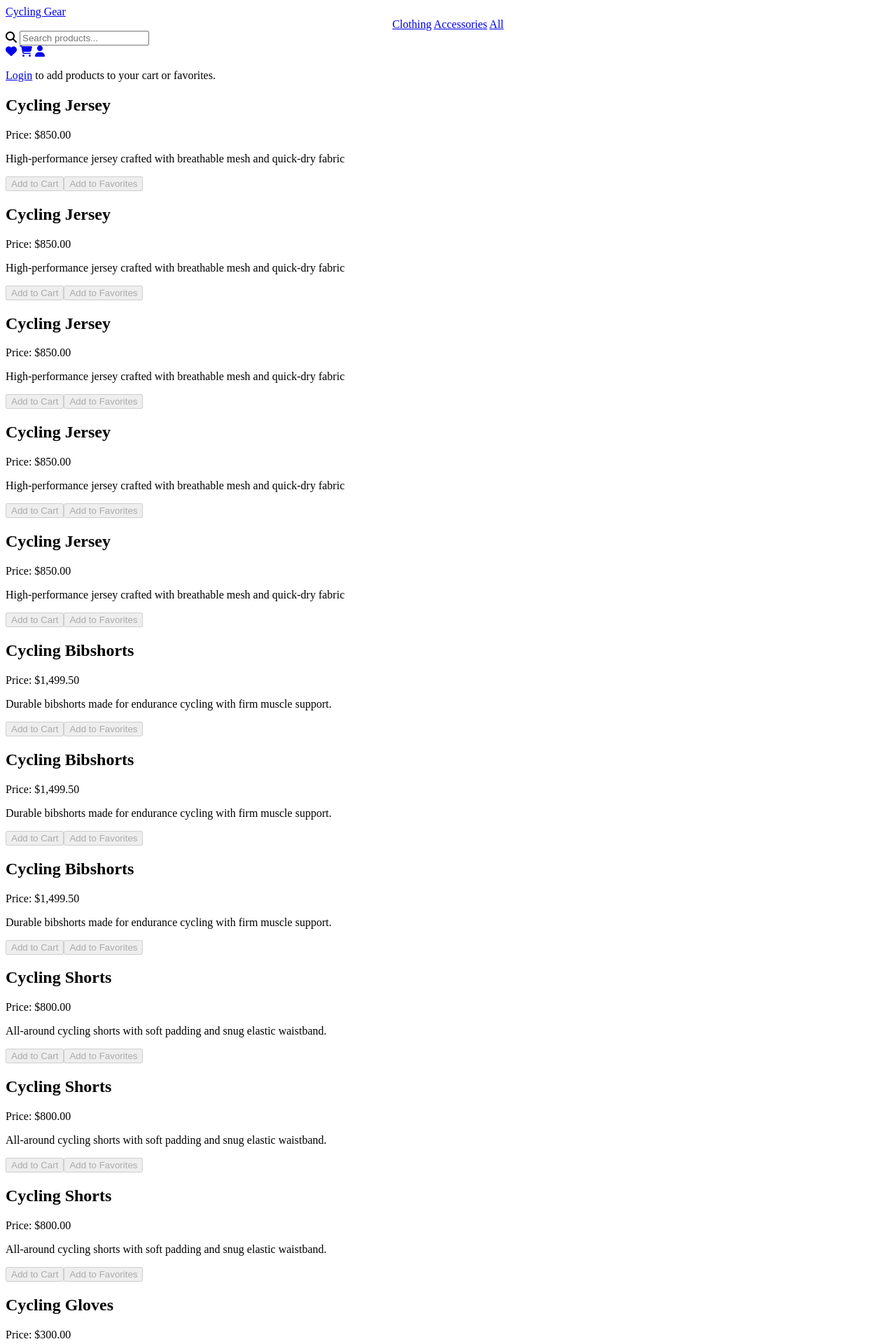
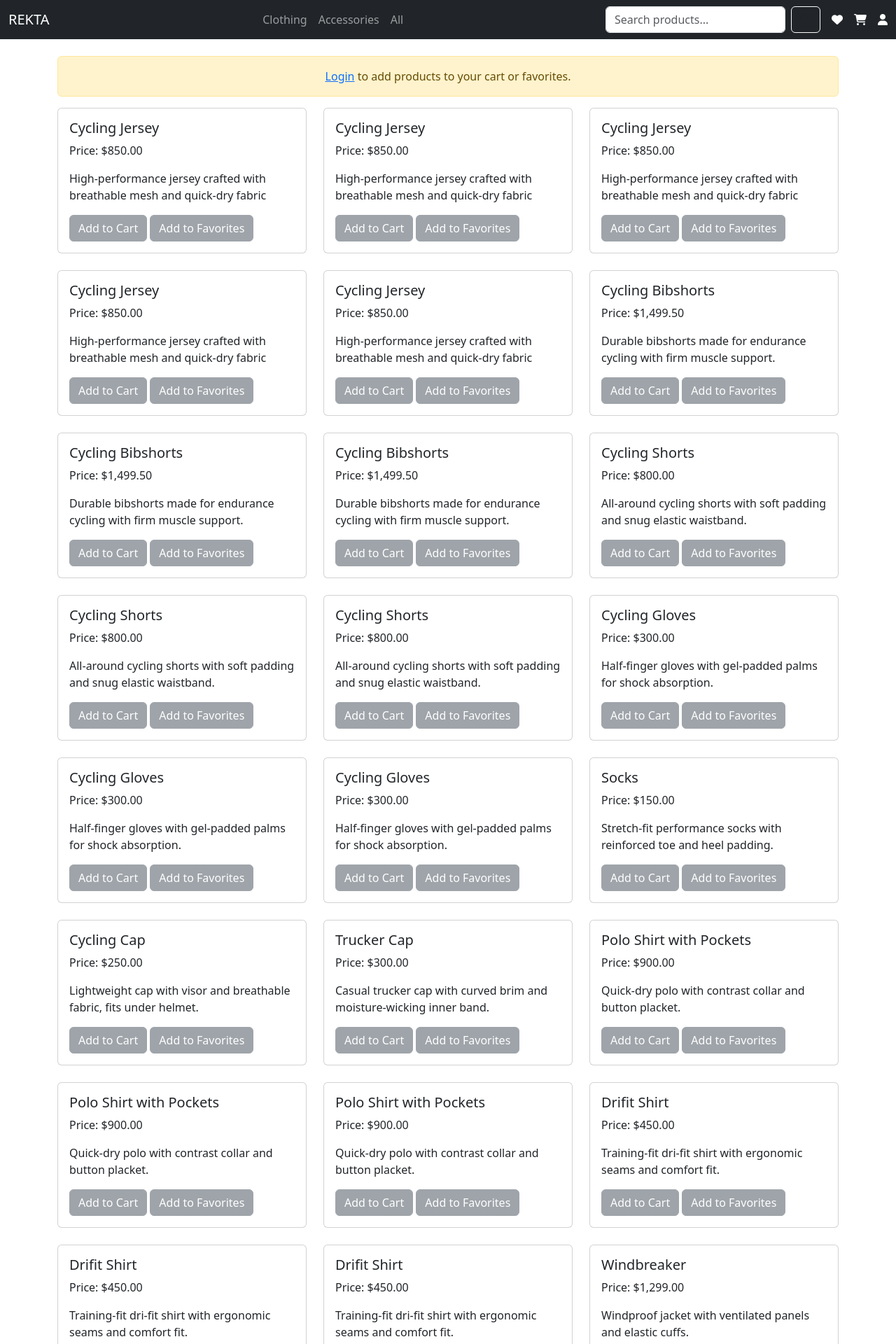
Before and after one commit to acaberdin/rekta-im2, a PHP site: page / in a window 1280 px wide. Shown: the top 1920 px of the page at 70% size. Run offline with PHP 8.4, Linux system fonts and the light colour scheme; data comes from the database, SQL or seed files in the repository.

Commit message:
2nd
-user to customer direct to the table
-searchable items

```diff
--- a/index.php
+++ b/index.php
@@ -4,6 +4,7 @@ include 'config.php';
 
 $is_logged_in = isset($_SESSION['loggedin']);
 $filter = $_GET['category'] ?? 'all';
+$search = $_GET['search'] ?? '';
 ?>
 
 <!DOCTYPE html>
@@ -11,43 +12,60 @@ $filter = $_GET['category'] ?? 'all';
 <head>
     <meta charset="UTF-8">
     <meta name="viewport" content="width=device-width, initial-scale=1.0">
-    <title>Cycling E-commerce</title>
+    <title>Rekta Cycling</title>
+    <link href="https://cdn.jsdelivr.net/npm/bootstrap@5.3.0/dist/css/bootstrap.min.css" rel="stylesheet">
+    <link rel="stylesheet" href="https://cdnjs.cloudflare.com/ajax/libs/font-awesome/6.5.0/css/all.min.css">
     <link rel="stylesheet" href="styles/main.css">
-    <link rel="stylesheet" href="https://cdnjs.cloudflare.com/ajax/libs/font-awesome/6.5.0/css/all.min.css">
+    <style>
+        .navbar .icons a:hover i {
+            outline: 2px solid black;
+            border-radius: 5px;
+        }
+    </style>
 </head>
 <body>
 
-<div class="navbar">
-    <a href="index.php" class="logo">Cycling Gear</a>
-
-    <div class="nav-links" style="flex: 1; text-align: center;">
-        <a href="index.php?category=1">Clothing</a>
-        <a href="index.php?category=2">Accessories</a>
-        <a href="index.php">All</a>
+<nav class="navbar navbar-expand-lg navbar-dark bg-dark">
+    <div class="container-fluid">
+        <a class="navbar-brand" href="index.php">REKTA</a>
+        <div class="collapse navbar-collapse justify-content-center">
+            <ul class="navbar-nav">
+                <li class="nav-item">
+                    <a class="nav-link" href="index.php?category=1">Clothing</a>
+                </li>
+                <li class="nav-item">
+                    <a class="nav-link" href="index.php?category=2">Accessories</a>
+                </li>
+                <li class="nav-item">
+                    <a class="nav-link" href="index.php">All</a>
+                </li>
+            </ul>
         </div>
-
-    <div class="icons">
-        <div class="search">
-            <i class="fa-solid fa-magnifying-glass"></i>
-            <input type="text" id="searchInput" placeholder="Search products...">
-        </div>
-
-        <a href="favorites.php"><i class="fa-solid fa-heart" title="Favorites"></i></a>
-        <a href="cart.php"><i class="fa-solid fa-cart-shopping" title="Cart"></i></a>
-        <a href="<?= $is_logged_in ? 'logout.php' : 'login.php' ?>">
-            <i class="fa-solid fa-user" title="<?= $is_logged_in ? 'Logout' : 'Login' ?>"></i>
+        <div class="d-flex align-items-center icons">
+            <form class="d-flex me-3" role="search" method="GET" action="index.php">
+                <input class="form-control me-2" type="search" name="search" placeholder="Search products..." value="<?= htmlspecialchars($search) ?>">
+                <button class="btn btn-outline-light" type="submit"><i class="fa-solid fa-magnifying-glass text-dark"></i></button>
+            </form>
+            <a href="favorites.php" class="text-white me-3"><i class="fa-solid fa-heart"></i></a>
+            <a href="add_to_cart.php" class="text-white me-3"><i class="fa-solid fa-cart-shopping"></i></a>
+            <a href="<?= $is_logged_in ? 'logout.php' : 'login.php' ?>" class="text-white">
+                <i class="fa-solid fa-user"></i>
             </a>
         </div>
     </div>
+</nav>
 
-<header>
+<div class="container mt-4">
     <?php if ($is_logged_in): ?>
-        <h2>Welcome, <?= htmlspecialchars($_SESSION['username']) ?>!</h2>
-        <h3>User Type: <?= htmlspecialchars($_SESSION['user_type_desc']) ?></h3>
+        <div class="alert alert-success text-center">
+            Welcome, <?= htmlspecialchars($_SESSION['username']) ?>!<br>
+            User Type: <?= htmlspecialchars($_SESSION['user_type_desc']) ?>
+        </div>
     <?php else: ?>
-        <p><a href="login.php">Login</a> to add products to your cart or favorites.</p>
+        <div class="alert alert-warning text-center">
+            <a href="login.php">Login</a> to add products to your cart or favorites.
+        </div>
     <?php endif; ?>
-</header>
 
     <?php
     $categoryNames = [
@@ -56,38 +74,46 @@ $categoryNames = [
     ];
 
     if (isset($categoryNames[$filter])) {
-    echo "<h2 style='text-align:center'>" . $categoryNames[$filter] . "</h2>";
+        echo "<h2 class='text-center'>" . $categoryNames[$filter] . "</h2>";
     }
     ?>
 
-<div class="products" id="products">
+    <div class="row" id="products">
         <?php
         $query = "SELECT * FROM product_inventory WHERE is_active = 1";
         if (is_numeric($filter)) {
             $query .= " AND category_id = " . intval($filter);
         }
+        if (!empty($search)) {
+            $safe_search = $mysqli->real_escape_string($search);
+            $query .= " AND product_name LIKE '%$safe_search%'";
+        }
+
         $result = $mysqli->query($query);
 
         while ($row = $result->fetch_assoc()) {
-        echo "<div class='product' data-name='" . htmlspecialchars($row['product_name']) . "'>";
-        echo "<h2>" . htmlspecialchars($row['product_name']) . "</h2>";
-        echo "<p>Price: $" . number_format($row['unit_price'], 2) . "</p>";
-        echo "<p>" . htmlspecialchars($row['product_description']) . "</p>";
+            echo "<div class='col-md-4 mb-4'>";
+            echo "<div class='card h-100'>";
+            echo "<div class='card-body'>";
+            echo "<h5 class='card-title'>" . htmlspecialchars($row['product_name']) . "</h5>";
+            echo "<p class='card-text'>Price: $" . number_format($row['unit_price'], 2) . "</p>";
+            echo "<p class='card-text'>" . htmlspecialchars($row['product_description']) . "</p>";
 
             if ($is_logged_in) {
-            echo "<a href='add_to_cart.php?product_id=" . $row['id'] . "'><button>Add to Cart</button></a>";
-            echo "<a href='favorites.php?product_id=" . $row['id'] . "'><button>Add to Favorites</button></a>";
+                echo "<a href='add_to_cart.php?product_id=" . $row['id'] . "' class='btn btn-dark me-2'>Add to Cart</a>";
+                echo "<a href='favorites.php?product_id=" . $row['id'] . "' class='btn btn-outline-secondary'>Add to Favorites</a>";
             } else {
-            echo "<button class='disabled' disabled>Add to Cart</button>";
-            echo "<button class='disabled' disabled>Add to Favorites</button>";
+                echo "<button class='btn btn-secondary' disabled>Add to Cart</button> ";
+                echo "<button class='btn btn-secondary' disabled>Add to Favorites</button>";
             }
 
-        echo "</div>";
+            echo "</div></div></div>";
         }
         ?>
     </div>
+</div>
 
 <script src="scripts/main.js"></script>
-
+<script src="https://cdn.jsdelivr.net/npm/bootstrap@5.3.0/dist/js/bootstrap.bundle.min.js"></script>
 </body>
 </html>
```
Also changed, not shown: login.php (+37 -22 lines), register.php (+87 -31 lines). Lines whose indentation alone changed are shown as unchanged.
